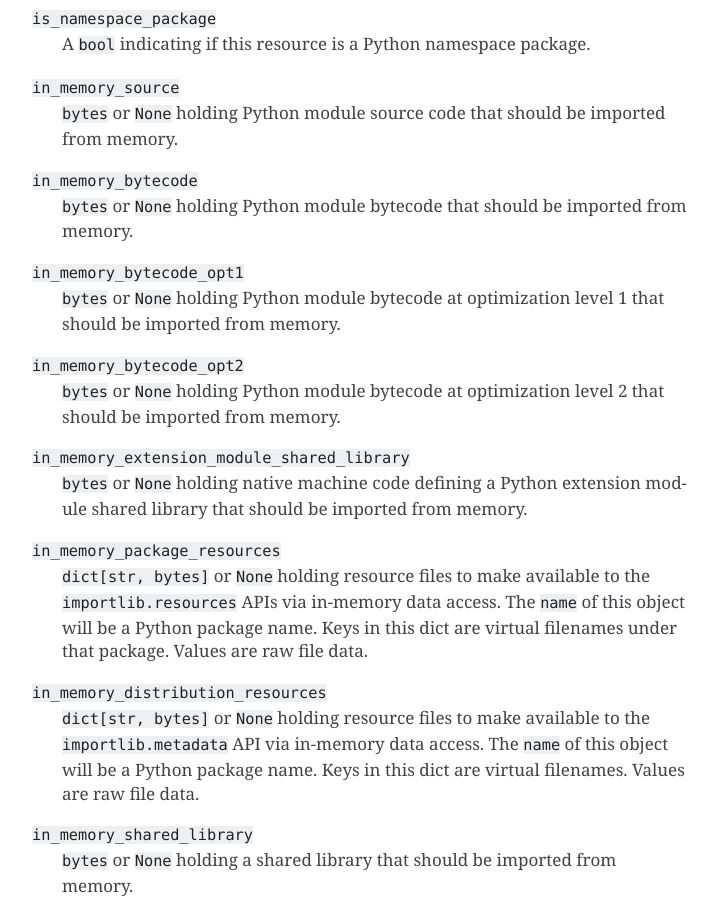
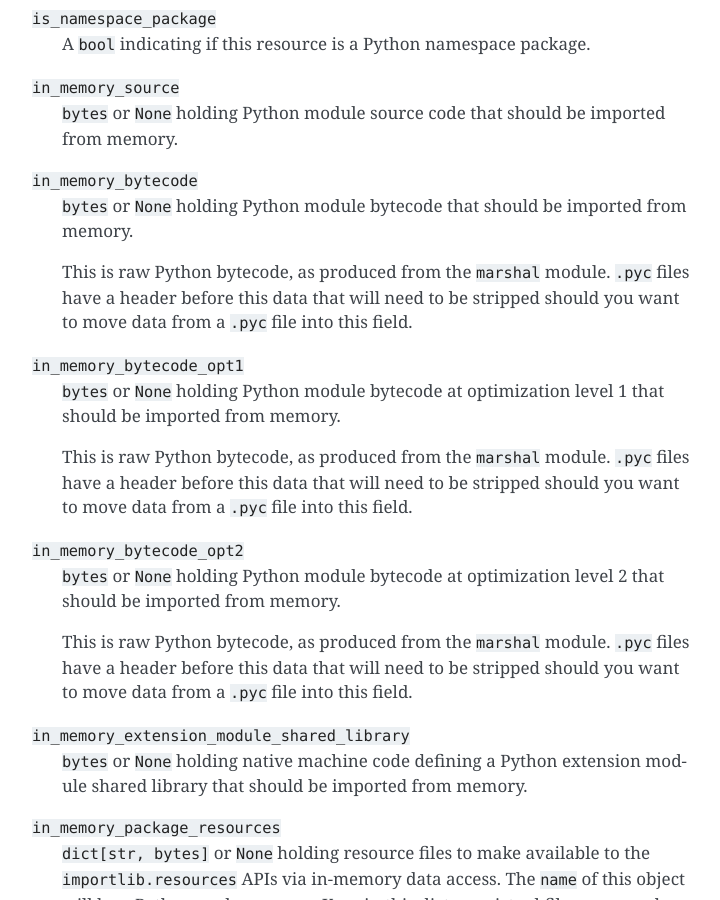
Before and after one commit to indygreg/PyOxidizer, a Sphinx documentation site: the page built from docs/packaging_importer.rst, in a window 1280 px wide and 900 px high, scrolled down 7206 px. Shown: the whole window, without its empty margins (388-1108 px from the left). Built offline with Sphinx 7.4.7, drawn with Linux system fonts in a browser that asks for light colours; the version number could not be read and is left out.

Commit message:
docs: document that in memory bytecode fields hold raw bytecode without header

```diff
--- a/docs/packaging_importer.rst
+++ b/docs/packaging_importer.rst
@@ -357,13 +357,28 @@ The following properties/attributes exist on ``OxidizedResource`` instances:
    ``bytes`` or ``None`` holding Python module bytecode that should be
    imported from memory.
 
+   This is raw Python bytecode, as produced from the ``marshal`` module.
+   ``.pyc`` files have a header before this data that will need to be
+   stripped should you want to move data from a ``.pyc`` file into this
+   field.
+
 ``in_memory_bytecode_opt1``
    ``bytes`` or ``None`` holding Python module bytecode at optimization level 1
    that should be imported from memory.
 
+   This is raw Python bytecode, as produced from the ``marshal`` module.
+   ``.pyc`` files have a header before this data that will need to be
+   stripped should you want to move data from a ``.pyc`` file into this
+   field.
+
 ``in_memory_bytecode_opt2``
    ``bytes`` or ``None`` holding Python module bytecode at optimization level 2
    that should be imported from memory.
+
+   This is raw Python bytecode, as produced from the ``marshal`` module.
+   ``.pyc`` files have a header before this data that will need to be
+   stripped should you want to move data from a ``.pyc`` file into this
+   field.
 
 ``in_memory_extension_module_shared_library``
    ``bytes`` or ``None`` holding native machine code defining a Python extension
```
